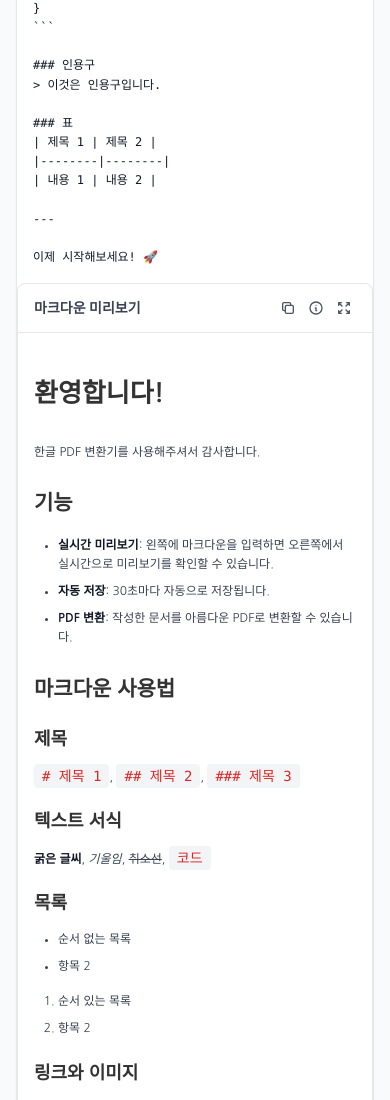
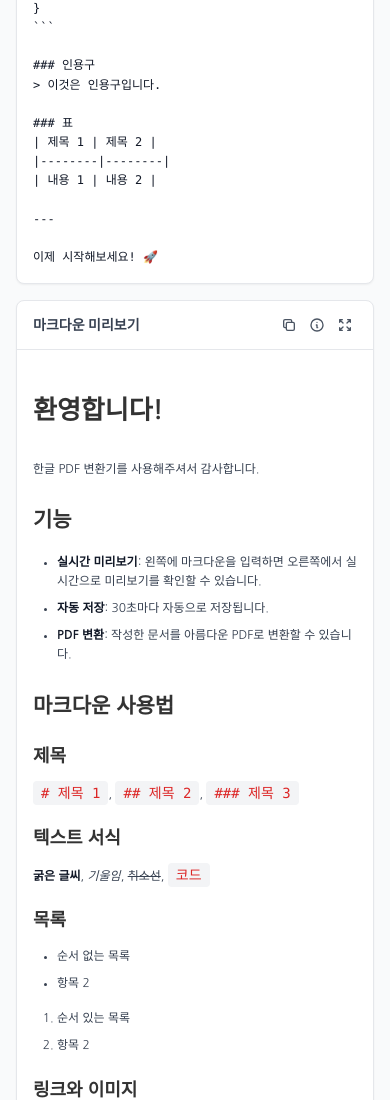
Before and after one commit to aklabs-84/-PDF-, a website: page index.html in a window 390 px wide. Shown: the part 1198-2298 px from the top of the page. Drawn offline with nearby package versions, Linux system fonts and the light colour scheme.

Commit message:
fix(ui): restore missing closing tag for editor panel to fix preview layout overlap

````diff
--- a/index.html
+++ b/index.html
@@ -650,7 +650,7 @@ body {
     </div>
 
     <!-- Editor & Preview Container -->
-    <div class="grid grid-cols-1 lg:grid-cols-2 gap-4 flex-grow items-start relative">
+    <div class="grid grid-cols-1 lg:grid-cols-2 gap-4 flex-grow items-stretch relative">
 
       <!-- Editor View -->
       <div id="editor-panel"
@@ -705,6 +705,7 @@ body {
    ```
 4. 바로 옆 미리보기 화면을 보시면 A에서 B로 화살표가 이어지는 다이어그램이 완성되어 있을 것입니다!"></textarea>
         </div>
+      </div> <!-- Close editor-panel -->
 
       <!-- Preview Panel -->
       <div id="preview-panel"
@@ -714,8 +715,7 @@ body {
           <h2 id="preview-title" class="text-sm font-semibold text-gray-700 dark:text-gray-300">마크다운 미리보기</h2>
           <button id="fullscreen-preview-btn"
             class="p-1 rounded hover:bg-gray-100 dark:hover:bg-gray-700 transition-colors" title="전체화면">
-              <svg class="w-4 h-4 text-gray-600 dark:text-gray-400" fill="none" stroke="currentColor"
-                viewBox="0 0 24 24">
+            <svg class="w-4 h-4 text-gray-600 dark:text-gray-400" fill="none" stroke="currentColor" viewBox="0 0 24 24">
               <path stroke-linecap="round" stroke-linejoin="round" stroke-width="2"
                 d="M4 8V4m0 0h4M4 4l5 5m11-1V4m0 0h-4m4 0l-5 5M4 16v4m0 0h4m-4 0l5-5m11 5l-5-5m5 5v-4m0 4h-4"></path>
             </svg>
````
Lines whose indentation alone changed are shown as unchanged.
